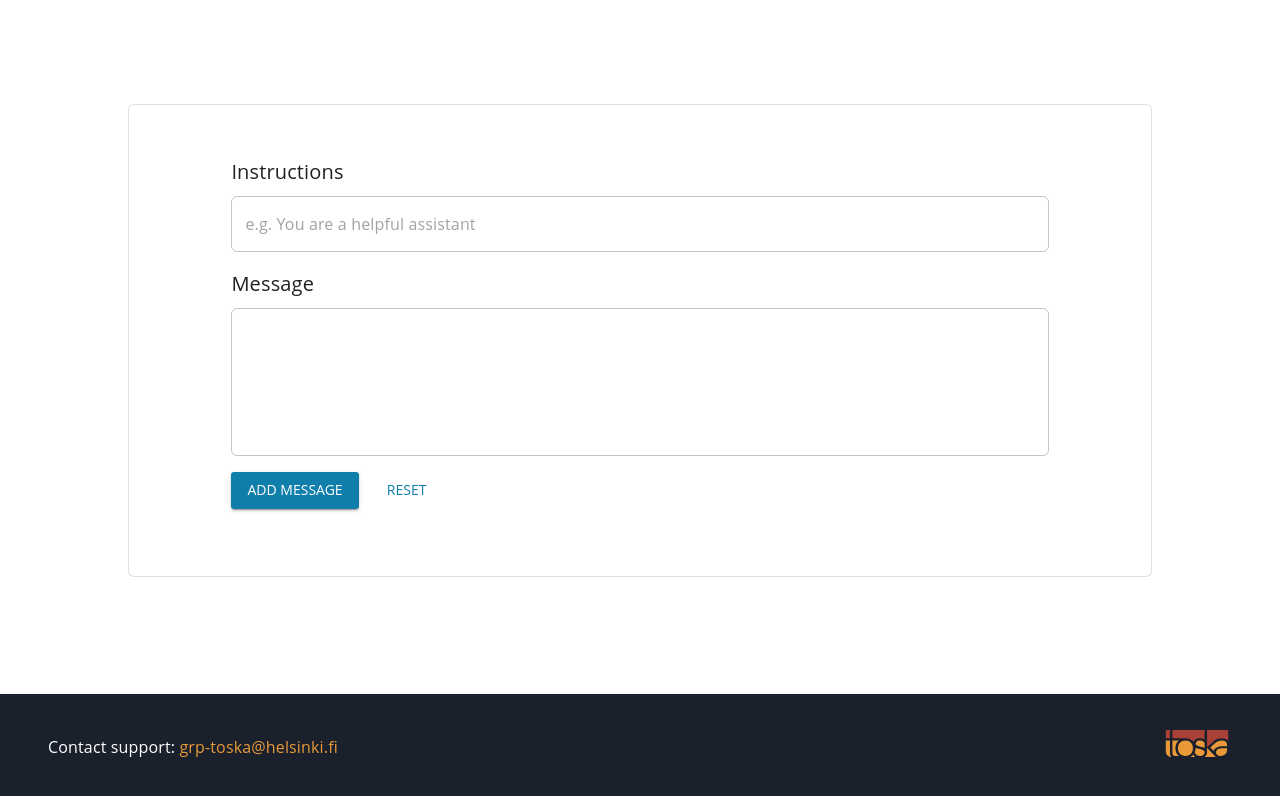
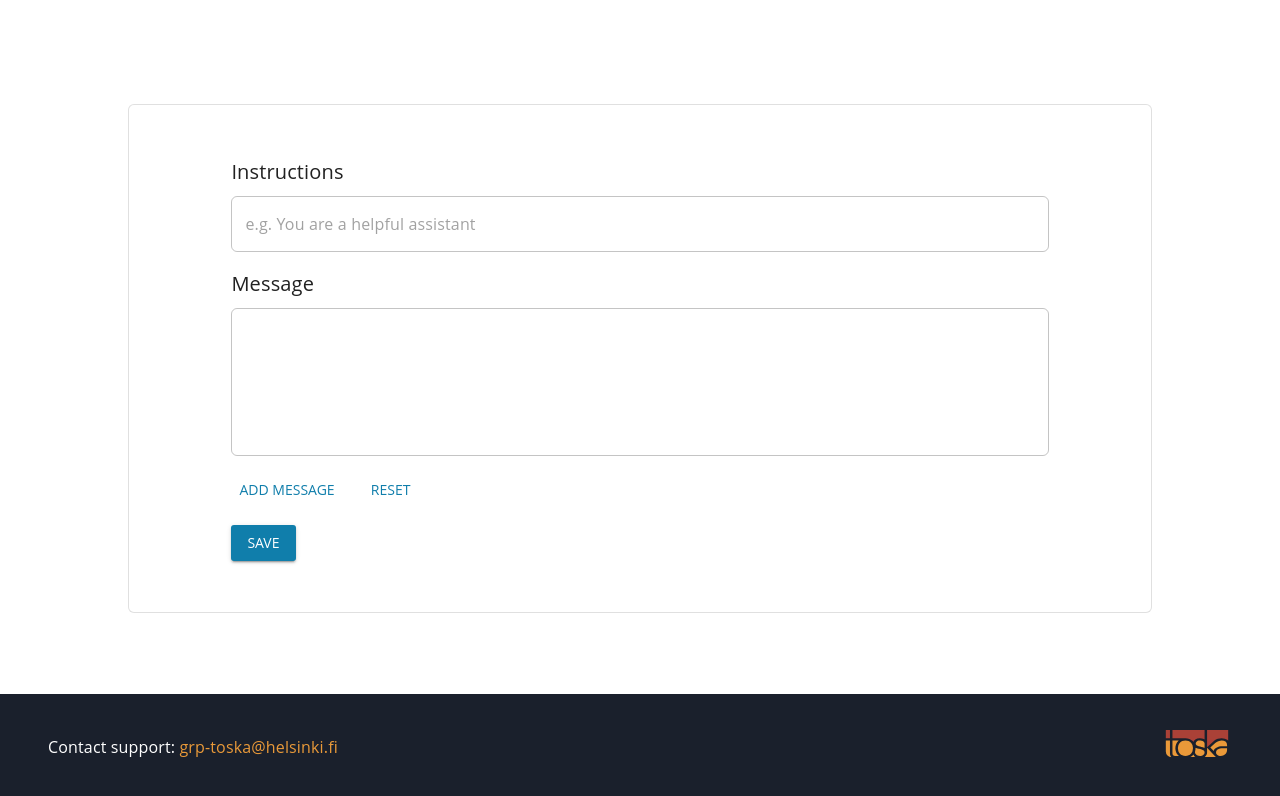
Before and after one commit to UniversityOfHelsinkiCS/gptwrapper, a React (Vite) app: page /courses/1 in a window 1280 px wide. Shown: the top 796 px of the page. Built offline with nearby package versions, Linux system fonts and the light colour scheme; no server answers.

Commit message:
Save prompts

```diff
--- a/src/client/components/Courses/Course/index.tsx
+++ b/src/client/components/Courses/Course/index.tsx
@@ -1,10 +1,12 @@
 import React, { useState } from 'react'
 import { Box, Paper, Typography, TextField, Button } from '@mui/material'
+import { enqueueSnackbar } from 'notistack'
 import { useTranslation } from 'react-i18next'
 
 import { Set, Message as MessageType } from '../../../types'
 import SystemMessage from '../../Chat/SystemMessage'
 import Conversation from '../../Chat/Conversation'
+import { useCreatePromptMutation } from '../../../hooks/usePromptMutation'
 
 const Message = ({
   message,
@@ -36,9 +38,7 @@ const Message = ({
         />
       </Box>
 
-      <Button variant="contained" onClick={handleAdd}>
-        {t('common:addMessage')}
-      </Button>
+      <Button onClick={handleAdd}>{t('common:addMessage')}</Button>
       <Button sx={{ ml: 2 }} onClick={handleReset} disabled={resetDisabled}>
         {t('reset')}
       </Button>
@@ -58,6 +58,10 @@ const Course = () => {
   const [message, setMessage] = useState('')
   const [messages, setMessages] = useState<MessageType[]>([])
 
+  const { t } = useTranslation()
+
+  const mutation = useCreatePromptMutation()
+
   const handleAdd = () => {
     setMessages([...messages, { content: message, role: getRole(messages) }])
     setMessage('')
@@ -67,6 +71,16 @@ const Course = () => {
     setMessages([])
     setSystem('')
     setMessage('')
+  }
+
+  const handleSave = () => {
+    try {
+      mutation.mutate({ serviceId: 'test', systemMessage: system, messages })
+      enqueueSnackbar('Prompt created', { variant: 'success' })
+      handleReset()
+    } catch (error: any) {
+      enqueueSnackbar(error.message, { variant: 'error' })
+    }
   }
 
   return (
@@ -93,6 +107,9 @@ const Course = () => {
           handleReset={handleReset}
           resetDisabled={false}
         />
+        <Button variant="contained" onClick={handleSave}>
+          {t('common:save')}
+        </Button>
       </Paper>
     </Box>
   )
--- a/src/client/components/Courses/index.tsx
+++ b/src/client/components/Courses/index.tsx
@@ -1,5 +1,6 @@
 import React from 'react'
-import { Box, Paper, Typography, Link } from '@mui/material'
+import { Link } from 'react-router-dom'
+import { Box, Paper, Typography } from '@mui/material'
 import { useTranslation } from 'react-i18next'
 
 import { Service } from '../../types'
@@ -18,7 +19,7 @@ const Course = ({ course }: { course: Service }) => {
         }}
       >
         <Box mb={1} display="flex" justifyContent="space-between">
-          <Link href={`/courses/${id}`}>
+          <Link to={`/courses/${id}`}>
             <Typography variant="h6" display="inline">
               {name}
             </Typography>
--- /dev/null
+++ b/src/client/hooks/usePromptMutation.ts
@@ -0,0 +1,28 @@
+import { useMutation } from '@tanstack/react-query'
+
+import { Message } from '../types'
+import { PUBLIC_URL } from '../../config'
+
+interface NewPromptData {
+  serviceId: string
+  systemMessage: string
+  messages: Message[]
+}
+
+export const useCreatePromptMutation = () => {
+  const mutationFn = async (data: NewPromptData) => {
+    const res = await fetch(`${PUBLIC_URL}/api/prompts`, {
+      method: 'POST',
+      headers: { 'Content-Type': 'application/json' },
+      body: JSON.stringify(data),
+    })
+
+    const prompt = await res.json()
+
+    return prompt
+  }
+
+  const mutation = useMutation(mutationFn)
+
+  return mutation
+}
--- a/src/client/locales/en.json
+++ b/src/client/locales/en.json
@@ -11,7 +11,8 @@
     "create": "Create",
     "courses": "Courses",
     "message": "Message",
-    "addMessage": "Add message"
+    "addMessage": "Add message",
+    "save": "Save"
   },
   "info": {
     "title": "## Attention",
--- a/src/client/locales/fi.json
+++ b/src/client/locales/fi.json
@@ -11,7 +11,8 @@
     "create": "Luo",
     "courses": "Kurssit",
     "message": "Viesti",
-    "addMessage": "Lisää viesti"
+    "addMessage": "Lisää viesti",
+    "save": "Tallenna"
   },
   "info": {
     "title": "## Huomio",
--- a/src/client/locales/sv.json
+++ b/src/client/locales/sv.json
@@ -11,7 +11,8 @@
     "create": "",
     "courses": "",
     "message": "",
-    "addMessage": ""
+    "addMessage": "",
+    "save": ""
   },
   "info": {
     "title": "",
--- a/src/server/routes/index.ts
+++ b/src/server/routes/index.ts
@@ -7,6 +7,7 @@ import accessLogger from '../middleware/access'
 import openaiRouter from './openai'
 import userRouter from './user'
 import serviceRouter from './service'
+import promptRouter from './prompt'
 import emailRouter from './email'
 import adminRouter from './admin'
 
@@ -25,6 +26,7 @@ router.get('/ping', (_, res) => res.send('pong'))
 router.use('/ai', openaiRouter)
 router.use('/users', userRouter)
 router.use('/services', serviceRouter)
+router.use('/prompts', promptRouter)
 router.use('/email', emailRouter)
 router.use('/admin', adminRouter)
 
```
Also changed, not shown: src/server/routes/prompt.ts (added, +23 -0 lines).
